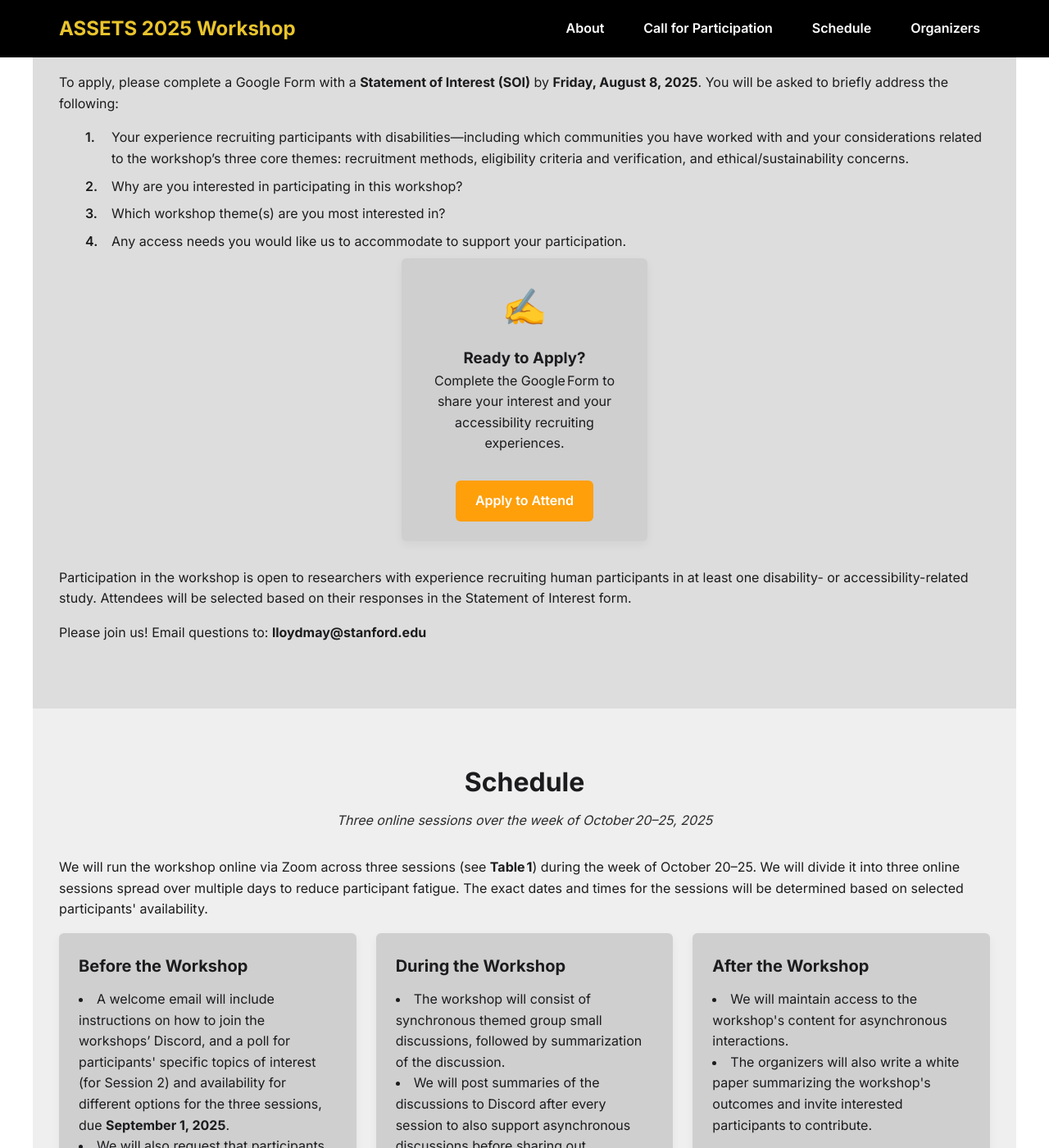
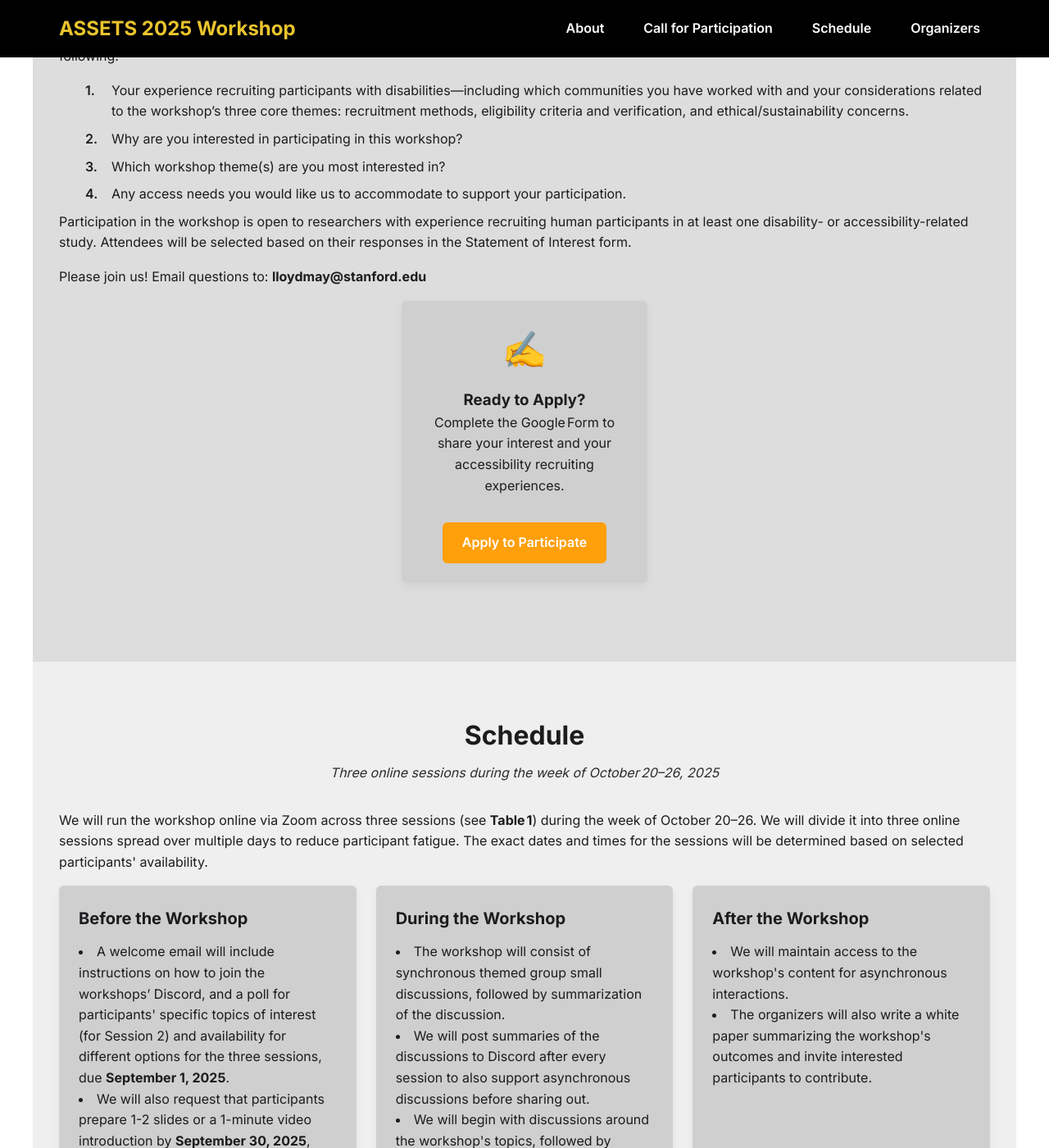
Before and after one commit to assets-recruitment-2025/assets-recruitment-2025.github.io, a Jekyll site: the page built from index.md, in a window 1280 px wide and 1400 px high, scrolled down 1570 px. Shown: the whole window at 82% size. Built offline with Jekyll 4.4.1, drawn with Linux system fonts in a browser that asks for light colours; some of the changed text lies outside the part shown.

Commit message:
Call for Participation

```diff
--- a/index.md
+++ b/index.md
@@ -8,10 +8,10 @@
 <section id="hero" class="hero" aria-labelledby="hero-heading">
   <h1 id="hero-heading">Participant Recruitment in Accessibility Research</h1>
   <p>
-    Join us <time datetime="2025-10-20">Oct 20–26, 2025</time> for virtual sessions to discuss current practices, key challenges, and guidelines in recruiting participants for accessibility studies.
+    Join us during the week of October 20–26, 2025 for virtual sessions to discuss current practices, key challenges, and guidelines in recruiting participants for accessibility studies.
   </p>
   <div class="hero-cta">
-    <a class="btn btn-primary" href="#participate">Apply to Attend</a>
+    <a class="btn btn-primary" href="#participate">Apply to Participate</a>
     <p class="deadline">
       Deadline: <time datetime="2025-08-08">August 8, 2025</time>
     </p>
@@ -24,7 +24,6 @@
  <!-- ABOUT -->
 <section id="about" class="section section-light" aria-labelledby="about-heading">
 <h2 id="about-heading" class="section-heading">About</h2>
-<p class="section-subheading">Why this workshop matters</p>
 <p>
     Including participants with disabilities is crucial for accessibility-focused research. Recruiting from disability communities can present challenges that require careful consideration of ethical practices, intersectional representation, methodological rigor, and community sustainability. Researchers may face tensions between meaningfully including participants with disabilities and addressing concerns such as whether participants adequately represent the diversity of the community, whether certain participants may be overburdened, and how to verify and compensate participants fairly.
 </p>
@@ -52,7 +51,7 @@
       Call for Participation
     </h2>
     <p class="section-subheading">
-      Apply to Attend by
+      Apply to Participate by
       <time datetime="2025-08-08">August 8, 2025</time>
     </p>
   </div>
@@ -75,6 +74,12 @@
   <li>Which workshop theme(s) are you most interested in?</li>
   <li>Any access needs you would like us to accommodate to support your participation.</li>
 </ul>
+<p>
+    Participation in the workshop is open to researchers with experience recruiting human participants in at least one disability- or accessibility-related study. Attendees will be selected based on their responses in the Statement of Interest form.
+</p>
+<p>
+    Please join us! Email questions to: <strong>lloydmay@stanford.edu</strong>
+</p>
   <div class="call-grid">
     <!-- Card: Ready to Apply (CTA) -->
     <div class="call-card call-card--cta">
@@ -88,17 +93,10 @@
         class="btn btn-primary"
         href="{{ '/participate/' | relative_url }}"
       >
-        Apply to Attend
+        Apply to Participate
       </a>
     </div>
   </div>
-
-<p>
-    Participation in the workshop is open to researchers with experience recruiting human participants in at least one disability- or accessibility-related study. Attendees will be selected based on their responses in the Statement of Interest form.
-</p>
-<p>
-    Please join us! Email questions to: <strong>lloydmay@stanford.edu</strong>
-</p>
 </section>
 
 
@@ -110,12 +108,12 @@
 >
   <h2 id="schedule-heading" class="section-heading">Schedule</h2>
   <p class="section-subheading">
-    Three online sessions over the week of October 20–25, 2025
+    Three online sessions during the week of October 20–26, 2025
   </p>
 
 <!-- 1) Intro paragraph -->
 <p>
-We will run the workshop online via Zoom across three sessions (see <strong>Table 1</strong>) during the week of October 20–25. We will divide it into three online sessions spread over multiple days to reduce participant fatigue. The exact dates and times for the sessions will be determined based on selected participants' availability.
+We will run the workshop online via Zoom across three sessions (see <strong>Table 1</strong>) during the week of October 20–26. We will divide it into three online sessions spread over multiple days to reduce participant fatigue. The exact dates and times for the sessions will be determined based on selected participants' availability.
 </p>
 
   <!-- 2) Phases grid -->
```
